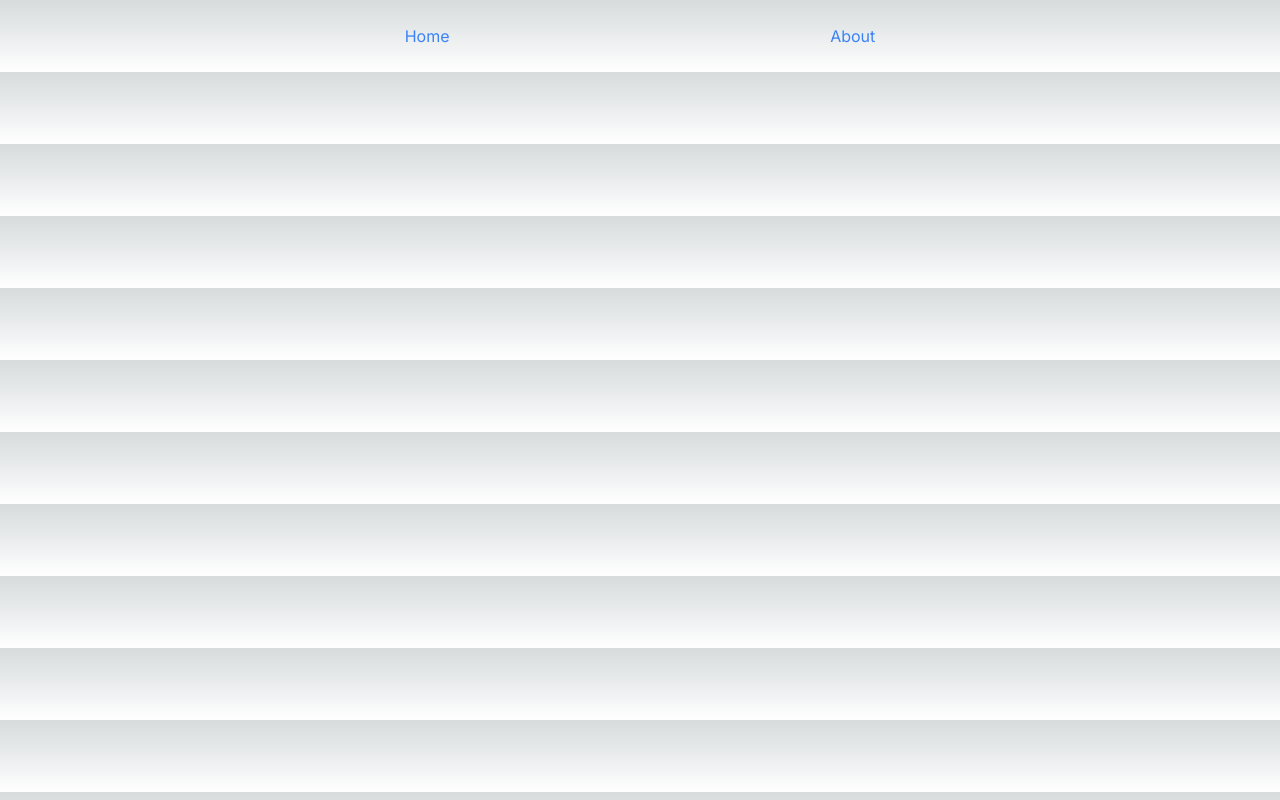
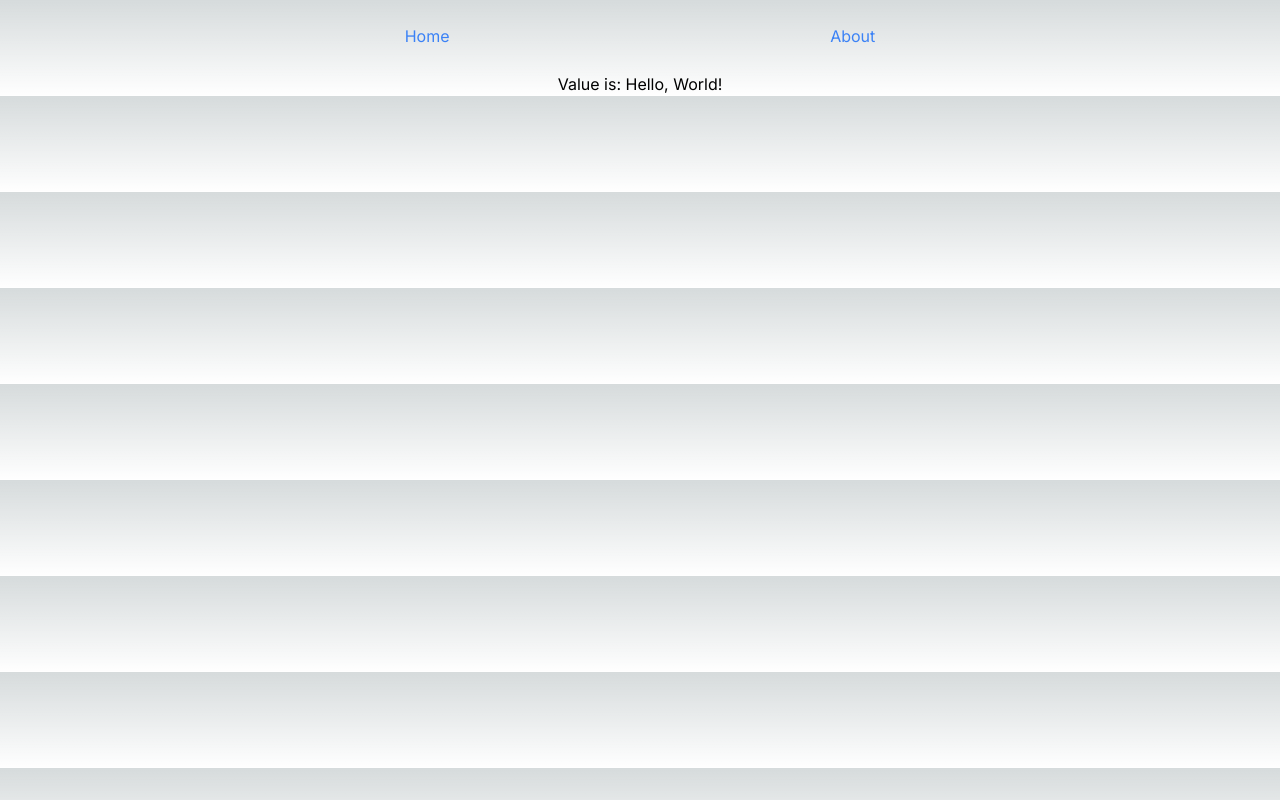
Before and after one commit to Aryainguz/nextjs-pro, a Next.js app: page / in a window 1280 px wide. Built offline with nearby package versions, Linux system fonts and the light colour scheme.

Commit message:
added loading component

```diff
--- /dev/null
+++ b/app/loading.jsx
@@ -0,0 +1,11 @@
+import React from 'react'
+
+const loading = () => {
+  return (
+    <div className='flex justify-center align-middle'>
+       <h1>loading...</h1>
+        </div>
+  )
+}
+
+export default loading
--- a/app/page.jsx
+++ b/app/page.jsx
@@ -2,13 +2,14 @@ import Image from 'next/image'
 import Link from 'next/link'
 
 export default function Home() {
+  const val = "Hello, World!"
   return (
     <>
       <div className="flex justify-evenly m-6 text-blue-500">
         <Link href="/"> Home  </Link>
         <Link href="/about">  About </Link>
-
       </div>
+      <h1 className='text-center'>Value is: {val}</h1>
     </>
   )
 }
```
